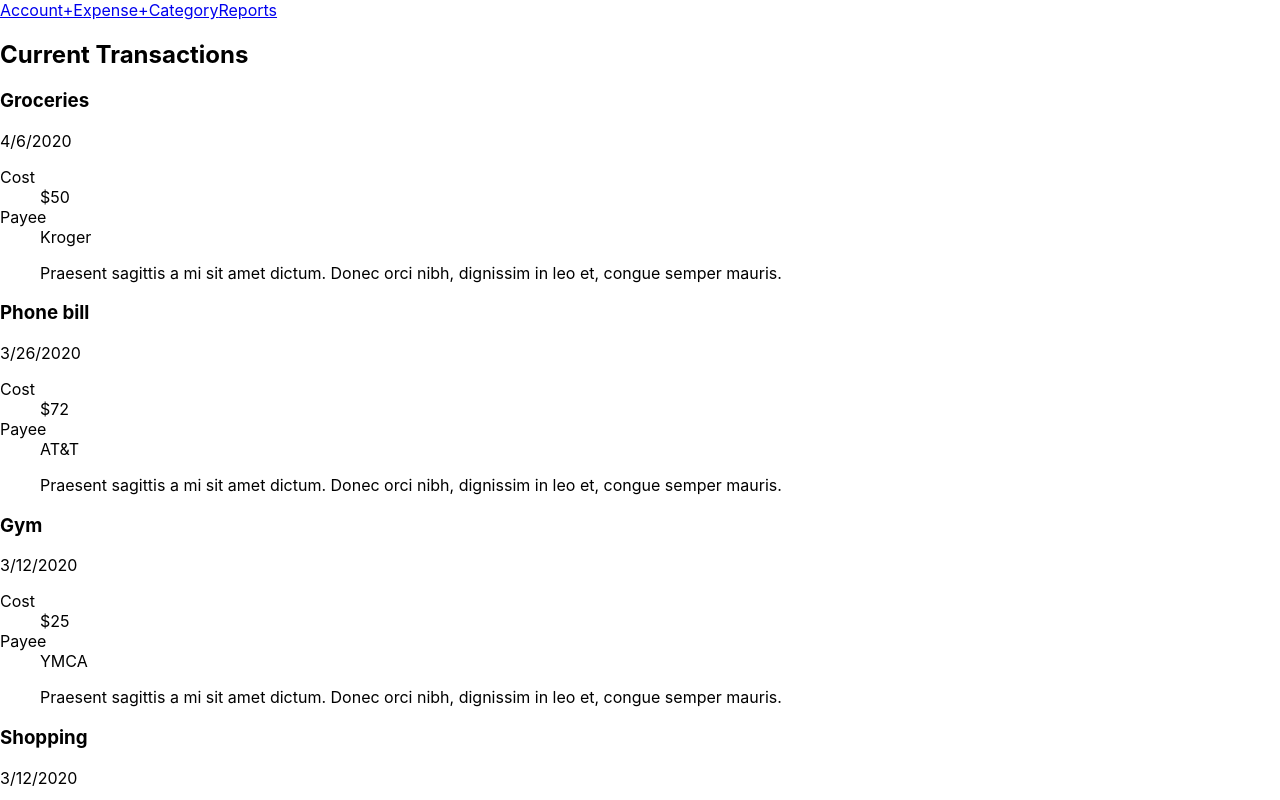
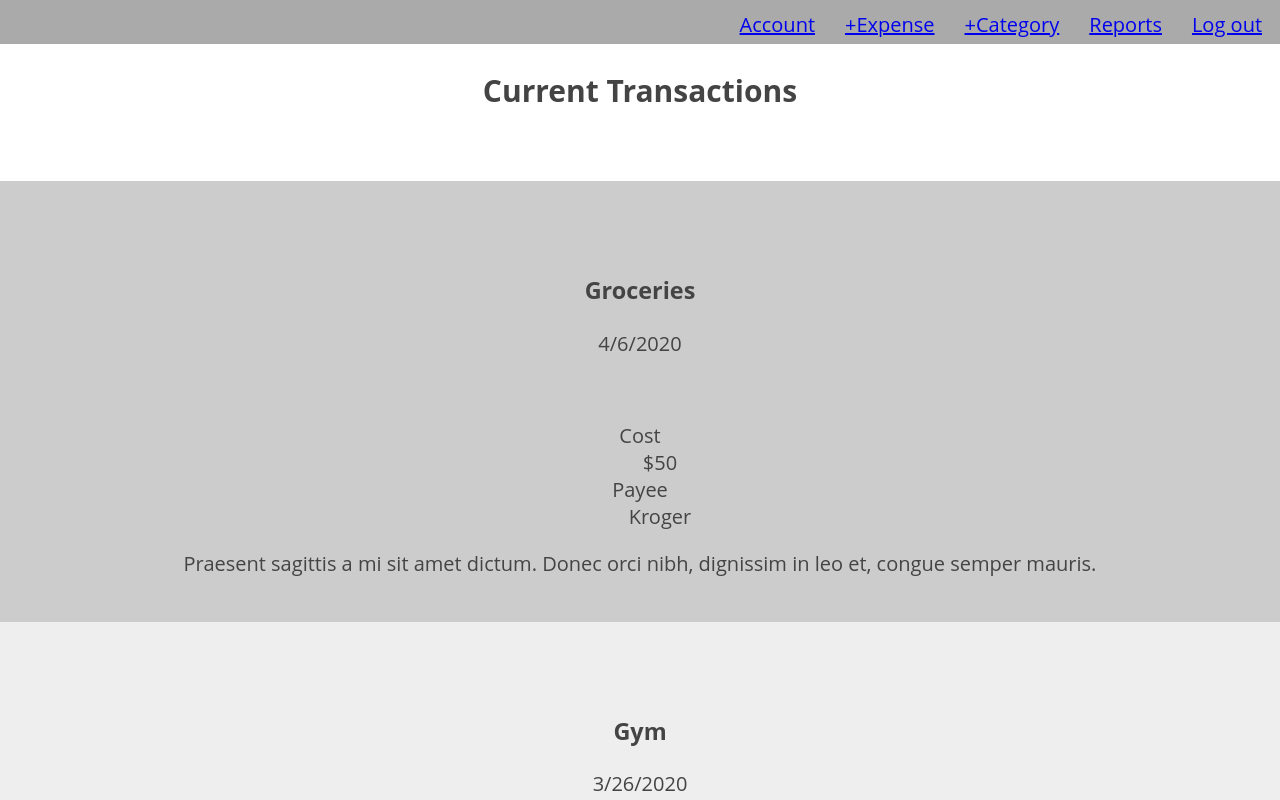
Before and after one commit to jmendolawong/budgeteer-client, a React (Create React App) app: page /1 in a window 1280 px wide. Shown: the top 800 px of the page. Built offline with nearby package versions, Linux system fonts and the light colour scheme.

Commit message:
working structure

```diff
--- a/src/App.js
+++ b/src/App.js
@@ -4,16 +4,19 @@ import './App.css';
 
 import HomePage from './routes/HomePage/HomePage';
 import LoginPage from './routes/LoginPage/LoginPage';
+import RegisterPage from './routes/RegisterPage/RegisterPage';
 import AccountPage from './routes/AccountPage/AccountPage';
 import TransactionPage from './routes/TransactionPage/TransactionPage';
 import CategoryPage from './routes/CategoryPage/CategoryPage';
 import ReportsPage from './routes/ReportsPage/ReportsPage';
 import NotFoundPage from './routes/NotFoundPage/NotFoundPage';
 
-import Nav from './components/Nav/Nav'
+import Nav from './components/Nav/Nav';
+
+import STORE from './store';
 
 export default class App extends Component {
-
+  /*
     constructor(props) {
       super(props);
       this.state = {
@@ -21,6 +24,7 @@ export default class App extends Component {
 
       }
     }
+  */
 
   render() {
     return (
@@ -38,8 +42,13 @@ export default class App extends Component {
               path='/authentication'
               component={LoginPage} />
             <Route
+              path='/register'
+              component={RegisterPage} />
+            <Route
               exact path='/:accountId'
-              component={AccountPage} />
+              render={() =>
+                <AccountPage store={STORE.expenses} />}
+              />
             <Route
               path='/:accountId/add-transaction'
               component={TransactionPage} />
--- /dev/null
+++ b/src/components/Nav/Nav.css
@@ -0,0 +1,46 @@
+
+.nav {
+  background: #aaa;
+  position: fixed;
+  list-style-type: none;
+  text-align: right;
+  margin: 5px 0;
+  top: 0;
+  left: 0;
+  right: 0;
+  z-index: 10;
+  padding: 3px;
+
+
+}
+
+.nav a {
+  display: inline-block;
+  margin: 3px 15px;
+}
+
+header {
+  padding: 45px 15px;
+}
+
+section {
+  min-height: 300;
+  padding: 25px;
+}
+
+section:nth-child(even) {
+  background: #ccc;
+}
+
+section:nth-child(odd) {
+  background: #eee;
+}
+
+p {
+  margin: 0 auto;
+  max-width: 600px;
+}
+
+p+p {
+  margin-top: 15px;
+}
--- a/src/components/Nav/Nav.js
+++ b/src/components/Nav/Nav.js
@@ -1,38 +1,7 @@
 import React from 'react';
 import { Link } from 'react-router-dom';
-//import 'Nav.css'
+import './Nav.css'
 
-/*
-return isLoggedIn
-  ?
-  (
-    <div className='nav'>
-      <Link to='/:accountId'>
-        Account
-      </Link>
-      <Link to='/:accountId/add-transaction'>
-        +Expense
-      </Link>
-      <Link to='/:accountId/add-category'>
-        +Category
-      </Link>
-      <Link to='/:accountId/reports'>
-        Reports
-      </Link>
-      <Link to='/'>
-        Log out
-      </Link>
-    </div>
-  )
-  :
-  (
-    <div className='nav>
-      <Link to='/authentication'>
-        Log In
-      </Link>
-    </div>
-  );
-*/
 const isLoggedIn = true;
 
 export default function Nav() {
@@ -52,6 +21,9 @@ export default function Nav() {
         <Link to='/:accountId/reports'>
           Reports
         </Link>
+        <Link to='/'>
+          Log out
+        </Link>
       </div>
 
     )
@@ -60,6 +32,9 @@ export default function Nav() {
         <Link to='/authentication'>
           Log In
         </Link>
+        <Link to='/register'>
+          Register
+        </Link>
       </div>
     );
 }
--- /dev/null
+++ b/src/routes/AccountPage/AccountPage.css
@@ -0,0 +1,59 @@
+* {
+  box-sizing: border-box;
+}
+body {
+  font-family: "Open Sans", sans-serif;
+  font-size: 20px;
+  color: #444;
+  text-align: center;
+}
+
+nav, footer {
+  background: #aaa;
+  padding: 3px;
+}
+
+nav {
+  position: fixed;
+  top: 0;
+  left: 0;
+  right: 0;
+  z-index: 10;
+}
+
+ul {
+  list-style-type: none;
+  text-align: right;
+  margin: 5px 0;
+}
+
+li {
+  display: inline-block;
+  margin: 3px 15px;
+}
+
+header {
+  padding: 45px 15px;
+}
+
+section {
+  min-height: 300;
+  padding: 25px;
+}
+
+section:nth-child(even) {
+  background: #ccc;
+}
+
+section:nth-child(odd) {
+  background: #eee;
+}
+
+p {
+  margin: 0 auto;
+  max-width: 600px;
+}
+
+p+p {
+  margin-top: 15px;
+}
--- a/src/routes/AccountPage/AccountPage.js
+++ b/src/routes/AccountPage/AccountPage.js
@@ -1,7 +1,7 @@
 import React from 'react';
-//import './AccountPage.css';
+import './AccountPage.css';
 
-export default function AccountPage() {
+export default function AccountPage(props) {
 
   return (
     <div className='accountPage'>
@@ -11,52 +11,52 @@ export default function AccountPage() {
 
       <section>
         <header>
-          <h3>Groceries</h3>
-          <p>4/6/2020</p>
+          <h3>{props.store[0].category}</h3>
+          <p>{props.store[0].date}</p>
         </header>
         <dl>
           <dt>Cost</dt>
-          <dd>$50</dd>
+          <dd>${props.store[0].cost}</dd>
           <dt>Payee</dt>
-          <dd>Kroger</dd>
+          <dd>{props.store[0].payee}</dd>
         </dl>
-        <blockquote>Praesent sagittis a mi sit amet dictum. Donec orci nibh, dignissim in leo et, congue semper mauris.</blockquote>
+        <blockquote>{props.store[0].memo}</blockquote>
       </section>
 
       <section>
         <header>
-          <h3>Phone bill</h3>
-          <p>3/26/2020</p>
+          <h3>{props.store[1].category}</h3>
+          <p>{props.store[1].date}</p>
         </header>
         <dl>
           <dt>Cost</dt>
-          <dd>$72</dd>
+          <dd>${props.store[1].cost}</dd>
           <dt>Payee</dt>
-          <dd>AT&T</dd>
+          <dd>{props.store[1].payee}</dd>
         </dl>
-        <blockquote>Praesent sagittis a mi sit amet dictum. Donec orci nibh, dignissim in leo et, congue semper mauris.</blockquote>
+        <blockquote>{props.store[1].memo}</blockquote>
       </section>
       <section>
         <header>
-          <h3>Gym</h3>
-          <p>3/12/2020</p>
+          <h3>{props.store[2].category}</h3>
+          <p>{props.store[2].date}</p>
         </header>
         <dl>
           <dt>Cost</dt>
-          <dd>$25</dd>
+          <dd>${props.store[2].cost}</dd>
           <dt>Payee</dt>
-          <dd>YMCA</dd>
+          <dd>{props.store[2].payee}</dd>
         </dl>
-        <blockquote>Praesent sagittis a mi sit amet dictum. Donec orci nibh, dignissim in leo et, congue semper mauris.</blockquote>
+        <blockquote>{props.store[2].memo}</blockquote>
       </section>
       <section>
         <header>
-          <h3>Shopping</h3>
-          <p>3/12/2020</p>
+          <h3>{props.store[3].category}</h3>
+          <p>{props.store[3].date}</p>
         </header>
         <dl>
           <dt>Cost</dt>
-          <dd>$25</dd>
+          <dd>${props.store[3].cost}</dd>
         </dl>
       </section>
 
--- a/src/routes/CategoryPage/CategoryPage.js
+++ b/src/routes/CategoryPage/CategoryPage.js
@@ -15,7 +15,7 @@ export default function CategoryPage() {
             <label for='name'>Category Name: </label>
             <input type='text' id='name' name='name' />
           </div>
-          <button type='submit' id='category-submit'>Add new category</button>
+          <button type='submit' id='category-submit'>Add category</button>
         </form>
       </section>
 
--- a/src/routes/LoginPage/LoginPage.js
+++ b/src/routes/LoginPage/LoginPage.js
@@ -1,18 +1,19 @@
 import React from 'react';
+import { Link } from 'react-router-dom';
 //import './LoginPage.css';
 
 export default function LoginPage() {
 
   return (
     <div className='LoginPage'>
-      <p id='register'>New to Budgeteer? Sign up here</p>
+      <p id='register'>New to Budgeteer? <Link to='/register'>Sign up here</Link></p>
       <form className="login-form">
         <div className="login-user">
-          <label htmFor='user'>Username: </label>
+          <label htmlFor='user'>Username: </label>
           <input type='text' id='user' name='user' />
         </div>
         <div className="login-password">
-          <label htmlFfor='password'>Password: </label>
+          <label htmlFor='password'>Password: </label>
           <input type='password' id='password' name='password' />
         </div>
         <button type='submit' id='login-submit'>Log In</button>
--- /dev/null
+++ b/src/routes/RegisterPage/RegisterPage.js
@@ -0,0 +1,24 @@
+import React from 'react';
+import { Link } from 'react-router-dom';
+//import './RegisterPage.css';
+
+export default function RegisterPage() {
+
+  return (
+    <div className='RegisterPage'>
+      <p id='register'>Already have an account? <Link to='/authentication'>Log in.</Link></p>
+      <form className="register-form">
+        <div className="register-user">
+          <label htmlFor='user'>Username: </label>
+          <input type='text' id='user' name='user' />
+        </div>
+        <div className="register-password">
+          <label htmlFor='password'>Password: </label>
+          <input type='password' id='password' name='password' />
+        </div>
+        <button type='submit' id='register-submit'>Sign Up</button>
+      </form>
+    </div >
+  );
+
+}
--- a/src/routes/TransactionPage/TransactionPage.js
+++ b/src/routes/TransactionPage/TransactionPage.js
@@ -21,7 +21,7 @@ export default function TransactionPage() {
             <option value="utilities">Utilities</option>
           </select>
           <div class="transaction-date">
-            <input type="number" name="date-month" placeholder="01" min="1" max="12" required="" /> .
+            <input type="number" name="date-month" placeholder="01" min="1" max="12" required="" />
           <input type="number" name="date-day" class="date-day" placeholder="01" min="1" max="31" required="" />
             <input type="number" name="date-year" class="date-year" placeholder="2020" min="2019" max="2020" required="" />
           </div>
@@ -37,6 +37,7 @@ export default function TransactionPage() {
             <label for='memo'>Note/memo</label>
             <textarea id='memo' name='memo' rows='15'></textarea>
           </div>
+          <button type='submit' id='transaction-submit'>Add transaction</button>
         </form>
       </section>
 
--- /dev/null
+++ b/src/store.js
@@ -0,0 +1,37 @@
+export default {
+  expenses: [
+    {
+      "id": "1",
+      "category": "Groceries",
+      "date": "4/6/2020",
+      "cost": "50",
+      "payee": "Kroger",
+      "memo": "Praesent sagittis a mi sit amet dictum. Donec orci nibh, dignissim in leo et, congue semper mauris."
+    },
+    {
+      "id": "2",
+      "category": "Gym",
+      "date": "3/26/2020",
+      "cost": "25",
+      "payee": "YMCA",
+      "memo": "Praesent sagittis a mi sit amet dictum. Donec orci nibh, dignissim in leo et, congue semper mauris."
+    },
+    {
+      "id": "3",
+      "category": "Shopping",
+      "date": "3/3/2020",
+      "cost": "75",
+      "payee": "Walmart",
+      "memo": "Praesent sagittis a mi sit amet dictum. Donec orci nibh, dignissim in leo et, congue semper mauris."
+    },
+    {
+      "id": "4",
+      "category": "Restaurants",
+      "date": "4/3/2020",
+      "cost": "34",
+      "payee": "Outback",
+      "memo": ""
+    }
+
+  ]
+}
```
Lines whose indentation alone changed are shown as unchanged.
